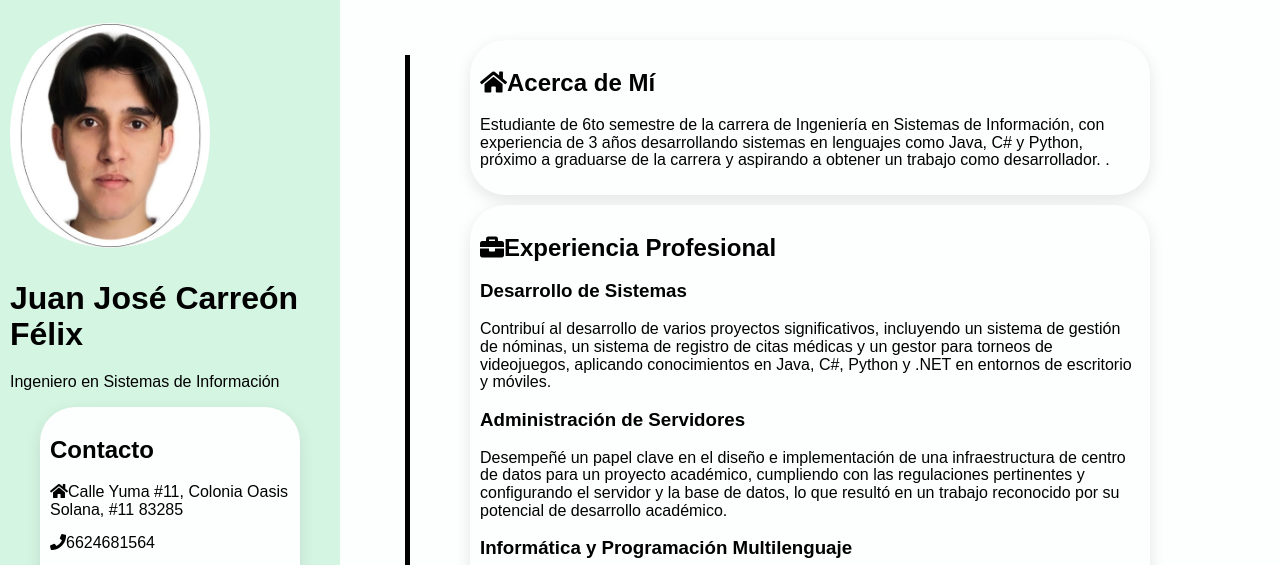
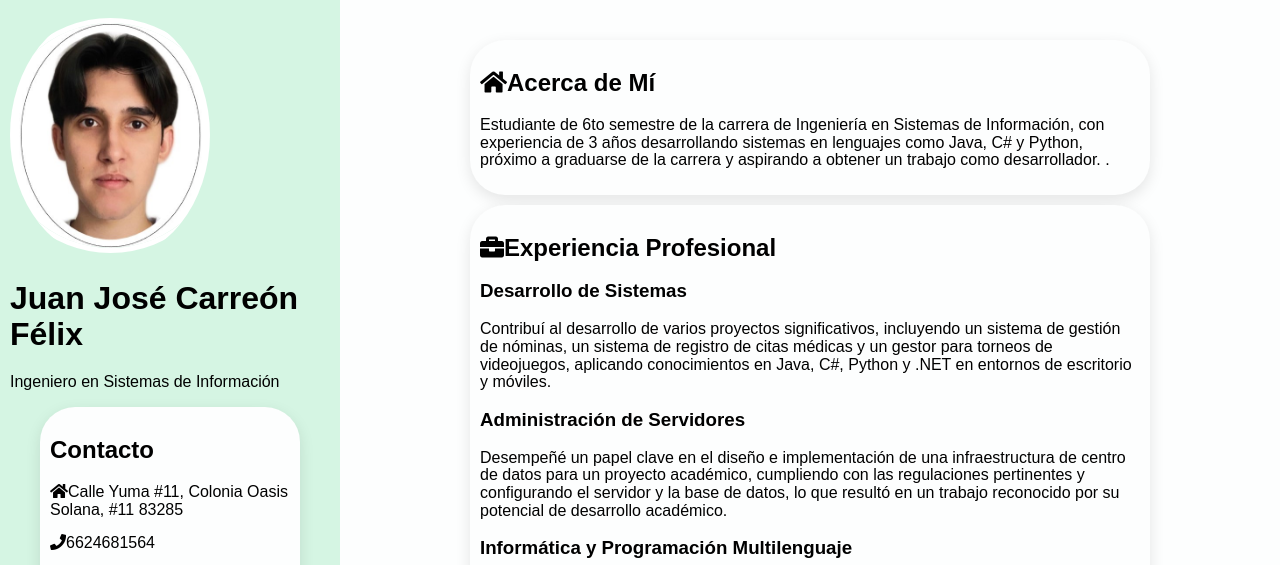
Before and after one commit to juanfel2302/CurriculumVittae, a plain HTML site: page index.html in a window 1280 px wide. Shown: the top 565 px of the page. Drawn offline with Linux system fonts and the light colour scheme.

Commit message:
style.css

```diff
--- a/style.css
+++ b/style.css
@@ -19,7 +19,7 @@ body {
 }
 
 .profile-image {
-    border: 5x solid white;
+    border: 5px solid white;
     border-radius: 50%;
     width: 225px;
     height: 225px;
@@ -47,7 +47,7 @@ section {
 }
 
 
-@media (max-width: 968px) {
+@media (max-width: 768px) {
     .sidebar {
         width: 100%;
         margin-bottom: 20px;
@@ -55,22 +55,10 @@ section {
 
     .main-content {
         width: 100%;
+        margin-left: 0; /* Reset del margen izquierdo */
+    }
+
+    .sidebar::after {
+        display: none; /* Oculta la línea vertical en dispositivos móviles */
     }
 }
-
-.sidebar {
-    position: relative; /* Posición relativa para el posicionamiento del pseudo-elemento */
-    /* ... tus otros estilos ... */
-}
-
-/* Pseudo-elemento para crear la línea vertical */
-.sidebar::after {
-    content: ''; /* Necesario para que el pseudo-elemento se muestre */
-    position: absolute; /* Posicionamiento absoluto respecto a su contenedor relativo */
-    top: 55px; /* Alineación superior con la barra lateral */
-    right: -70px; /* Alineación a la derecha dentro de la barra lateral */
-    width: 5px; /* Ancho de la línea vertical */
-    height: 95%; /* Altura para que se extienda por toda la barra lateral */
-    background-color: #000; /* Color de la línea */
-}
-/* Añade aquí todos tus estilos adicionales para las secciones y los artículos dentro del main-content */
```
